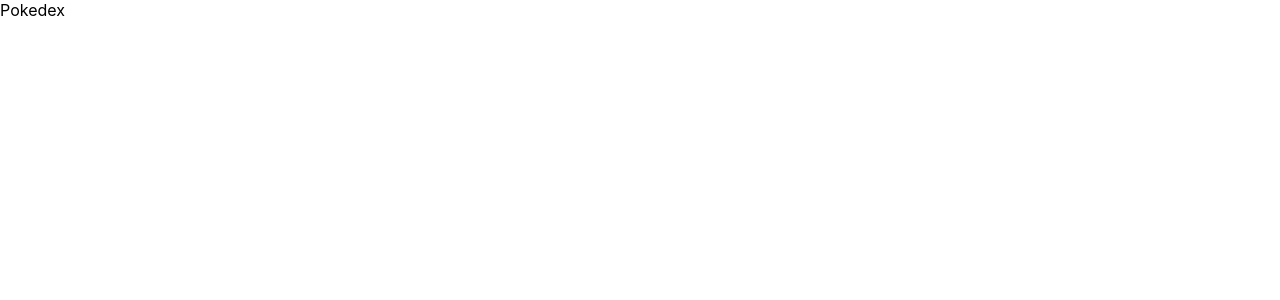
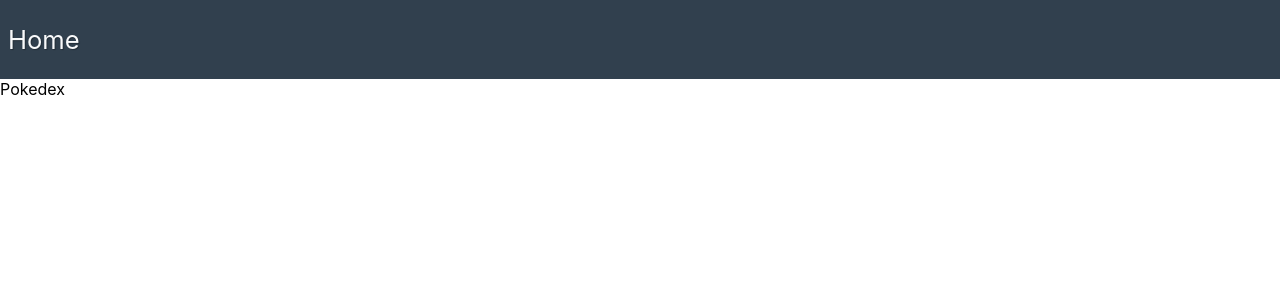
Before and after one commit to FabianUlises/pokedex-with-redux, a React (Create React App) app: page / in a window 1280 px wide. Shown: the top 300 px of the page. Built offline with nearby package versions, Linux system fonts and the light colour scheme.

Commit message:
Modified some styles on nav component

```diff
--- a/src/App.js
+++ b/src/App.js
@@ -3,9 +3,11 @@ import React from 'react';
 import { BrowserRouter as Router, Route, Routes } from 'react-router-dom';
 // Components
 import Pokedex from './components/pokedex/Pokedex';
+import AppNav from './components/appnav/AppNav';
 function App() {
   return (
     <Router>
+      <AppNav />
       <Routes>
         <Route path='/' Component={Pokedex} />
       </Routes>
--- a/src/components/appnav/appnav.css
+++ b/src/components/appnav/appnav.css
@@ -1,12 +1,13 @@
 .nav-container {
     background: hsl(210 23% 25%);
     color: hsl(210 23% 98%);
-    padding: 1rem .5rem;
+    padding: 1.5rem .5rem;
 }
 .nav-link {
     text-decoration: none;
     color: inherit;
     font-size: 1.6rem;
+    text-shadow: 1px 1px 1px rgba(0,0,0,0.3);
 }
 .nav-link:visited {
     color: inherit;
```
